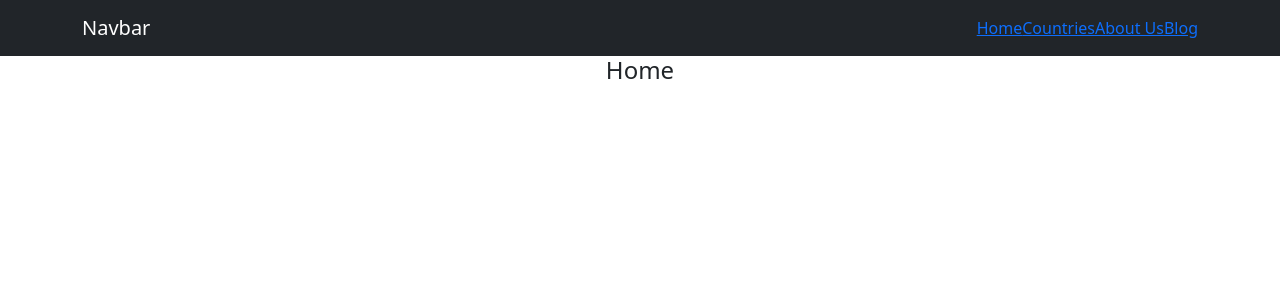
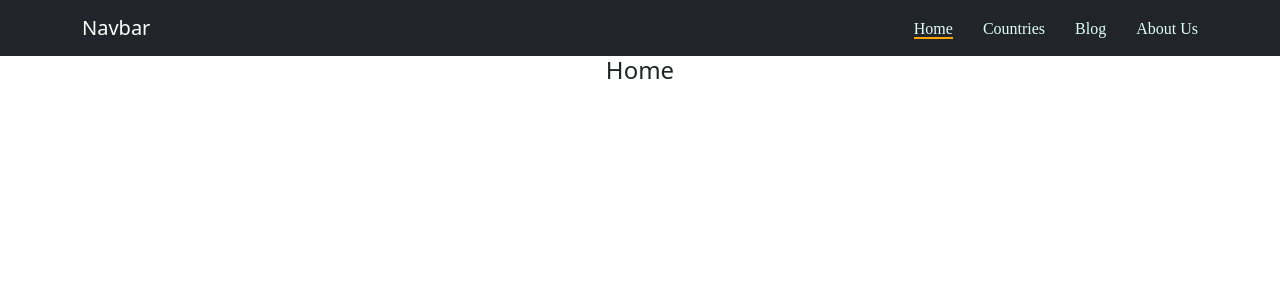
Before and after one commit to AsaduzzamanAlamin123/rest-country, a React (Create React App) app: page / in a window 1280 px wide. Shown: the top 300 px of the page. Built offline with nearby package versions, Linux system fonts and the light colour scheme.

Commit message:
customLink-end

```diff
--- /dev/null
+++ b/src/CustomLink.js
@@ -0,0 +1,21 @@
+import React from 'react';
+import { Link, useMatch, useResolvedPath } from 'react-router-dom';
+
+const CustomLink = ({children , to, ...props}) => {
+    let resolved = useResolvedPath(to);
+  let match = useMatch({ path: resolved.pathname, end: true });
+  return (
+    <div>
+      <Link
+        style={{ borderBottom: match ? "2px solid orange" : "none" }}
+        to={to}
+        {...props}
+      >
+        {children}
+      </Link>
+
+    </div>
+  );
+};
+
+export default CustomLink;
--- a/src/componants/Header/Header.css
+++ b/src/componants/Header/Header.css
@@ -0,0 +1,21 @@
+.link-style a{
+    margin-left: 30px;
+    text-decoration: none;
+    font-family: cursive;
+    color: lightcyan;
+    /* display: flex;
+    flex-direction: column; */
+}
+.link-style a:hover{
+    color: brown;
+}
+/* .list li{
+    display: inline;
+
+} */
+/* .list{
+    display: inline; */
+/* } */
+.link-style{
+    display: flex;
+}
--- a/src/componants/Header/Header.js
+++ b/src/componants/Header/Header.js
@@ -1,19 +1,27 @@
 import React from 'react';
 import { Container, Nav, Navbar } from 'react-bootstrap';
 import { Link } from 'react-router-dom';
+import CustomLink from '../../CustomLink';
+
 import './Header.css';
 
 const Header = () => {
     return (
         <div>
-            <Navbar bg="dark" variant="dark">
+            <Navbar  sticky="top" bg="dark" variant="dark">
     <Container>
     <Navbar.Brand href="#home">Navbar</Navbar.Brand>
     <Nav className="ms-auto">
-      <Link to='/'>Home</Link>
-      <Link to='/countries'>Countries</Link>
-      <Link to='/about'>About Us</Link>
-      <Link to='/blog'>Blog</Link>
+      <div className='link-style'>
+
+
+      <CustomLink className='list' to='/'>Home</CustomLink>
+      <CustomLink className='list' to='/countries'>Countries</CustomLink>
+      <CustomLink className='list' to='/blog'>Blog</CustomLink>
+      <CustomLink className='list'  to='/about'>About Us</CustomLink>
+
+
+      </div>
     </Nav>
     </Container>
   </Navbar>
```
